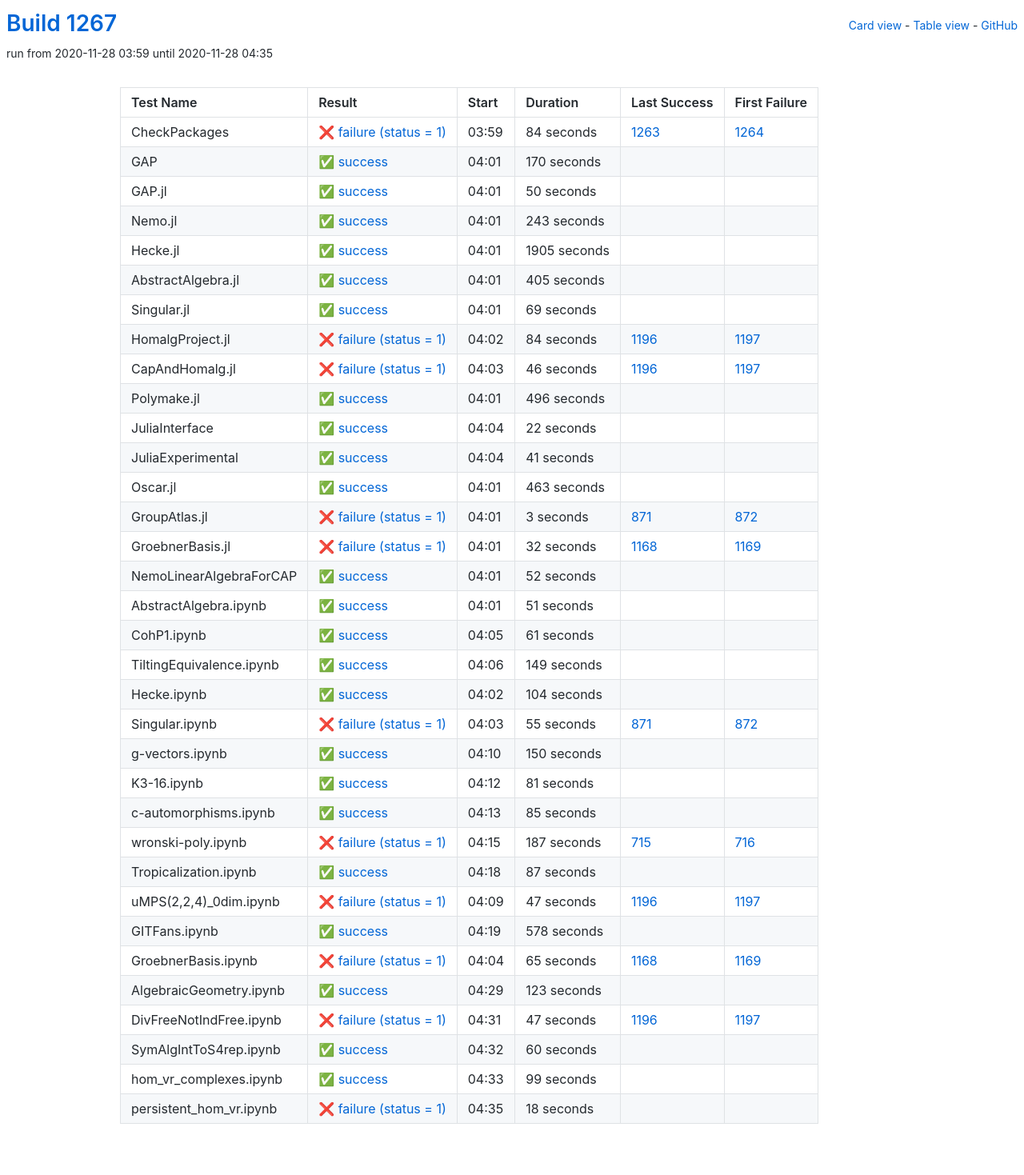
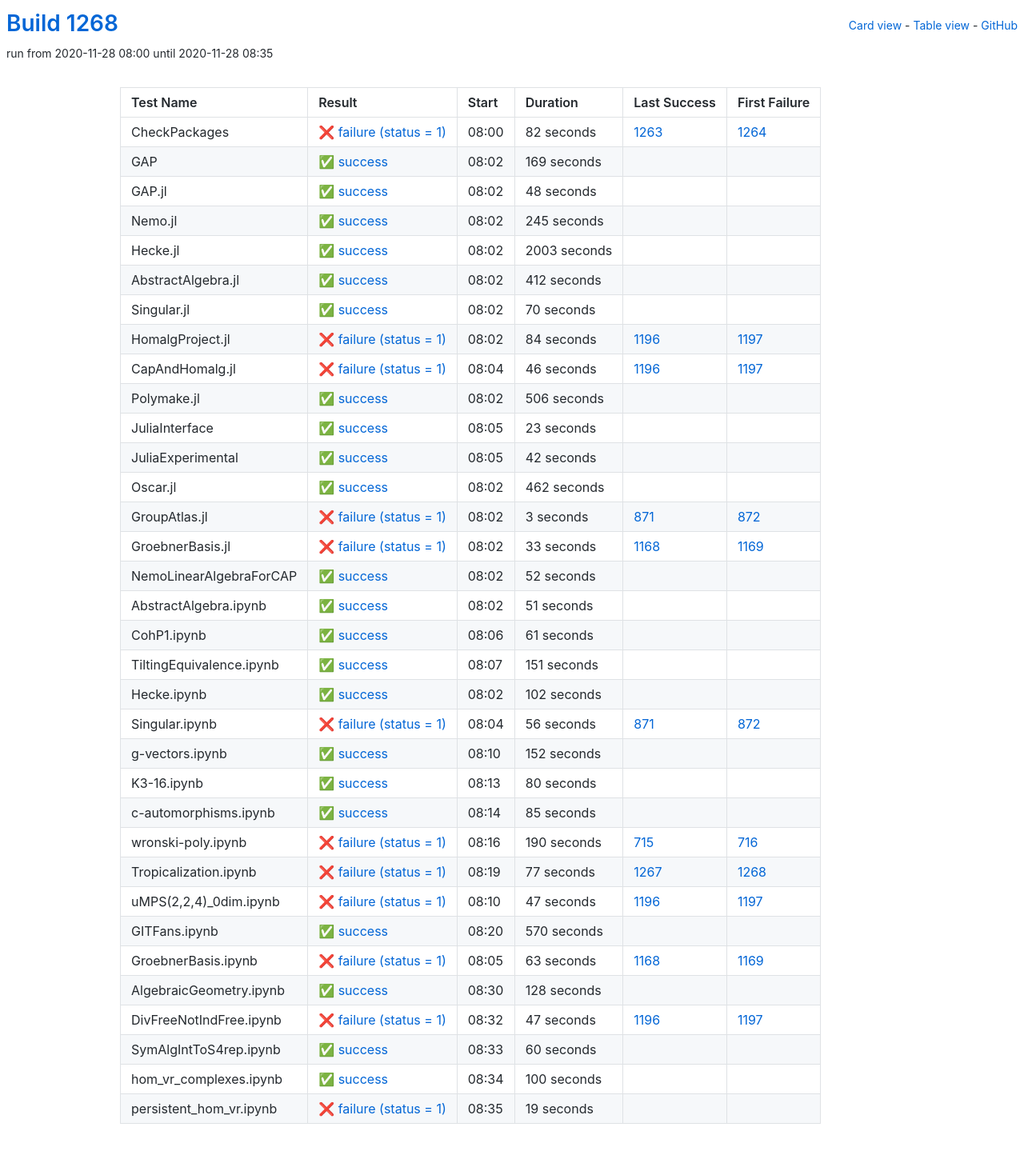
Before and after one commit to oscar-system/oscar-ci-status-stable, a Jekyll site: the page built from table.html, in a window 1280 px wide. Shown: the whole page at 80% size. Built offline with Jekyll 4.4.1, drawn with Linux system fonts in a browser that asks for light colours.

Commit message:
Build #1268

```diff
--- a/_data/ci.yml
+++ b/_data/ci.yml
@@ -1,6 +1,6 @@
 ---
-build: 1267
-build_url: https://oscarci.mathematik.uni-kl.de/job/oscar-stable/1267/
+build: 1268
+build_url: https://oscarci.mathematik.uni-kl.de/job/oscar-stable/1268/
 job: oscar-stable
 organization: oscar-system
 repo: oscar-ci-status-stable
@@ -8,92 +8,92 @@ repourl: https://github.com/oscar-system/oscar-ci-status-stable
 tests:
 - name: CheckPackages
   id: checkpackages
-  log: https://oscarci.mathematik.uni-kl.de/job/oscar-stable/1267/artifact/logs/build-1267/CheckPackages.log
-  start: 2020-11-28 03:59
+  log: https://oscarci.mathematik.uni-kl.de/job/oscar-stable/1268/artifact/logs/build-1268/CheckPackages.log
+  start: 2020-11-28 08:00
   success: false
   exitcode: 1
   status: failure
-  duration: 84
+  duration: 82
   last_success: 1263
   last_success_url: https://oscarci.mathematik.uni-kl.de/job/oscar-stable/1263/
   first_failure: 1264
   first_failure_url: https://oscarci.mathematik.uni-kl.de/job/oscar-stable/1264/
 - name: GAP
   id: gap
-  log: https://oscarci.mathematik.uni-kl.de/job/oscar-stable/1267/artifact/logs/build-1267/GAP.log
-  start: 2020-11-28 04:01
+  log: https://oscarci.mathematik.uni-kl.de/job/oscar-stable/1268/artifact/logs/build-1268/GAP.log
+  start: 2020-11-28 08:02
   success: true
   exitcode: 0
   status: success
-  duration: 170
+  duration: 169
   last_success: false
   last_success_url:
   first_failure: false
   first_failure_url:
 - name: GAP.jl
   id: gap-jl
-  log: https://oscarci.mathematik.uni-kl.de/job/oscar-stable/1267/artifact/logs/build-1267/GAP.jl.log
-  start: 2020-11-28 04:01
+  log: https://oscarci.mathematik.uni-kl.de/job/oscar-stable/1268/artifact/logs/build-1268/GAP.jl.log
+  start: 2020-11-28 08:02
   success: true
   exitcode: 0
   status: success
-  duration: 50
+  duration: 48
   last_success: false
   last_success_url:
   first_failure: false
   first_failure_url:
 - name: Nemo.jl
   id: nemo-jl
-  log: https://oscarci.mathematik.uni-kl.de/job/oscar-stable/1267/artifact/logs/build-1267/Nemo.jl.log
-  start: 2020-11-28 04:01
+  log: https://oscarci.mathematik.uni-kl.de/job/oscar-stable/1268/artifact/logs/build-1268/Nemo.jl.log
+  start: 2020-11-28 08:02
   success: true
   exitcode: 0
   status: success
-  duration: 243
+  duration: 245
   last_success: false
   last_success_url:
   first_failure: false
   first_failure_url:
 - name: Hecke.jl
   id: hecke-jl
-  log: https://oscarci.mathematik.uni-kl.de/job/oscar-stable/1267/artifact/logs/build-1267/Hecke.jl.log
-  start: 2020-11-28 04:01
+  log: https://oscarci.mathematik.uni-kl.de/job/oscar-stable/1268/artifact/logs/build-1268/Hecke.jl.log
+  start: 2020-11-28 08:02
   success: true
   exitcode: 0
   status: success
-  duration: 1905
+  duration: 2003
   last_success: false
   last_success_url:
   first_failure: false
   first_failure_url:
 - name: AbstractAlgebra.jl
   id: abstractalgebra-jl
-  log: https://oscarci.mathematik.uni-kl.de/job/oscar-stable/1267/artifact/logs/build-1267/AbstractAlgebra.jl.log
-  start: 2020-11-28 04:01
+  log: https://oscarci.mathematik.uni-kl.de/job/oscar-stable/1268/artifact/logs/build-1268/AbstractAlgebra.jl.log
+  start: 2020-11-28 08:02
   success: true
   exitcode: 0
   status: success
-  duration: 405
+  duration: 412
   last_success: false
   last_success_url:
   first_failure: false
   first_failure_url:
 - name: Singular.jl
   id: singular-jl
-  log: https://oscarci.mathematik.uni-kl.de/job/oscar-stable/1267/artifact/logs/build-1267/Singular.jl.log
-  start: 2020-11-28 04:01
+  log: https://oscarci.mathematik.uni-kl.de/job/oscar-stable/1268/artifact/logs/build-1268/Singular.jl.log
+  start: 2020-11-28 08:02
   success: true
   exitcode: 0
   status: success
-  duration: 69
+  duration: 70
   last_success: false
   last_success_url:
   first_failure: false
   first_failure_url:
 - name: HomalgProject.jl
   id: homalgproject-jl
-  log: https://oscarci.mathematik.uni-kl.de/job/oscar-stable/1267/artifact/logs/build-1267/HomalgProject.jl.log
-  start: 2020-11-28 04:02
+  log: https://oscarci.mathematik.uni-kl.de/job/oscar-stable/1268/artifact/logs/build-1268/HomalgProject.jl.log
+  start: 2020-11-28 08:02
   success: false
   exitcode: 1
   status: failure
@@ -104,8 +104,8 @@ tests:
   first_failure_url: https://oscarci.mathematik.uni-kl.de/job/oscar-stable/1197/
 - name: CapAndHomalg.jl
   id: capandhomalg-jl
-  log: https://oscarci.mathematik.uni-kl.de/job/oscar-stable/1267/artifact/logs/build-1267/CapAndHomalg.jl.log
-  start: 2020-11-28 04:03
+  log: https://oscarci.mathematik.uni-kl.de/job/oscar-stable/1268/artifact/logs/build-1268/CapAndHomalg.jl.log
+  start: 2020-11-28 08:04
   success: false
   exitcode: 1
   status: failure
@@ -116,56 +116,56 @@ tests:
   first_failure_url: https://oscarci.mathematik.uni-kl.de/job/oscar-stable/1197/
 - name: Polymake.jl
   id: polymake-jl
-  log: https://oscarci.mathematik.uni-kl.de/job/oscar-stable/1267/artifact/logs/build-1267/Polymake.jl.log
-  start: 2020-11-28 04:01
+  log: https://oscarci.mathematik.uni-kl.de/job/oscar-stable/1268/artifact/logs/build-1268/Polymake.jl.log
+  start: 2020-11-28 08:02
   success: true
   exitcode: 0
   status: success
-  duration: 496
+  duration: 506
   last_success: false
   last_success_url:
   first_failure: false
   first_failure_url:
 - name: JuliaInterface
   id: juliainterface
-  log: https://oscarci.mathematik.uni-kl.de/job/oscar-stable/1267/artifact/logs/build-1267/JuliaInterface.log
-  start: 2020-11-28 04:04
+  log: https://oscarci.mathematik.uni-kl.de/job/oscar-stable/1268/artifact/logs/build-1268/JuliaInterface.log
+  start: 2020-11-28 08:05
   success: true
   exitcode: 0
   status: success
-  duration: 22
+  duration: 23
   last_success: false
   last_success_url:
   first_failure: false
   first_failure_url:
 - name: JuliaExperimental
   id: juliaexperimental
-  log: https://oscarci.mathematik.uni-kl.de/job/oscar-stable/1267/artifact/logs/build-1267/JuliaExperimental.log
-  start: 2020-11-28 04:04
+  log: https://oscarci.mathematik.uni-kl.de/job/oscar-stable/1268/artifact/logs/build-1268/JuliaExperimental.log
+  start: 2020-11-28 08:05
   success: true
   exitcode: 0
   status: success
-  duration: 41
+  duration: 42
   last_success: false
   last_success_url:
   first_failure: false
   first_failure_url:
 - name: Oscar.jl
   id: oscar-jl
-  log: https://oscarci.mathematik.uni-kl.de/job/oscar-stable/1267/artifact/logs/build-1267/Oscar.jl.log
-  start: 2020-11-28 04:01
+  log: https://oscarci.mathematik.uni-kl.de/job/oscar-stable/1268/artifact/logs/build-1268/Oscar.jl.log
+  start: 2020-11-28 08:02
   success: true
   exitcode: 0
   status: success
-  duration: 463
+  duration: 462
   last_success: false
   last_success_url:
   first_failure: false
   first_failure_url:
 - name: GroupAtlas.jl
   id: groupatlas-jl
-  log: https://oscarci.mathematik.uni-kl.de/job/oscar-stable/1267/artifact/logs/build-1267/GroupAtlas.jl.log
-  start: 2020-11-28 04:01
+  log: https://oscarci.mathematik.uni-kl.de/job/oscar-stable/1268/artifact/logs/build-1268/GroupAtlas.jl.log
+  start: 2020-11-28 08:02
   success: false
   exitcode: 1
   status: failure
@@ -176,20 +176,20 @@ tests:
   first_failure_url: https://oscarci.mathematik.uni-kl.de/job/oscar-stable/872/
 - name: GroebnerBasis.jl
   id: groebnerbasis-jl
-  log: https://oscarci.mathematik.uni-kl.de/job/oscar-stable/1267/artifact/logs/build-1267/GroebnerBasis.jl.log
-  start: 2020-11-28 04:01
+  log: https://oscarci.mathematik.uni-kl.de/job/oscar-stable/1268/artifact/logs/build-1268/GroebnerBasis.jl.log
+  start: 2020-11-28 08:02
   success: false
   exitcode: 1
   status: failure
-  duration: 32
+  duration: 33
   last_success: 1168
   last_success_url: https://oscarci.mathematik.uni-kl.de/job/oscar-stable/1168/
   first_failure: 1169
   first_failure_url: https://oscarci.mathematik.uni-kl.de/job/oscar-stable/1169/
 - name: NemoLinearAlgebraForCAP
   id: nemolinearalgebraforcap
-  log: https://oscarci.mathematik.uni-kl.de/job/oscar-stable/1267/artifact/logs/build-1267/NemoLinearAlgebraForCAP.log
-  start: 2020-11-28 04:01
+  log: https://oscarci.mathematik.uni-kl.de/job/oscar-stable/1268/artifact/logs/build-1268/NemoLinearAlgebraForCAP.log
+  start: 2020-11-28 08:02
   success: true
   exitcode: 0
   status: success
@@ -200,8 +200,8 @@ tests:
   first_failure_url:
 - name: AbstractAlgebra.ipynb
   id: abstractalgebra-ipynb
-  log: https://oscarci.mathematik.uni-kl.de/job/oscar-stable/1267/artifact/logs/build-1267/AbstractAlgebra.ipynb.log
-  start: 2020-11-28 04:01
+  log: https://oscarci.mathematik.uni-kl.de/job/oscar-stable/1268/artifact/logs/build-1268/AbstractAlgebra.ipynb.log
+  start: 2020-11-28 08:02
   success: true
   exitcode: 0
   status: success
@@ -212,8 +212,8 @@ tests:
   first_failure_url:
 - name: CohP1.ipynb
   id: cohp1-ipynb
-  log: https://oscarci.mathematik.uni-kl.de/job/oscar-stable/1267/artifact/logs/build-1267/CohP1.ipynb.log
-  start: 2020-11-28 04:05
+  log: https://oscarci.mathematik.uni-kl.de/job/oscar-stable/1268/artifact/logs/build-1268/CohP1.ipynb.log
+  start: 2020-11-28 08:06
   success: true
   exitcode: 0
   status: success
@@ -224,68 +224,68 @@ tests:
   first_failure_url:
 - name: TiltingEquivalence.ipynb
   id: tiltingequivalence-ipynb
-  log: https://oscarci.mathematik.uni-kl.de/job/oscar-stable/1267/artifact/logs/build-1267/TiltingEquivalence.ipynb.log
-  start: 2020-11-28 04:06
+  log: https://oscarci.mathematik.uni-kl.de/job/oscar-stable/1268/artifact/logs/build-1268/TiltingEquivalence.ipynb.log
+  start: 2020-11-28 08:07
   success: true
   exitcode: 0
   status: success
-  duration: 149
+  duration: 151
   last_success: false
   last_success_url:
   first_failure: false
   first_failure_url:
 - name: Hecke.ipynb
   id: hecke-ipynb
-  log: https://oscarci.mathematik.uni-kl.de/job/oscar-stable/1267/artifact/logs/build-1267/Hecke.ipynb.log
-  start: 2020-11-28 04:02
+  log: https://oscarci.mathematik.uni-kl.de/job/oscar-stable/1268/artifact/logs/build-1268/Hecke.ipynb.log
+  start: 2020-11-28 08:02
   success: true
   exitcode: 0
   status: success
-  duration: 104
+  duration: 102
   last_success: false
   last_success_url:
   first_failure: false
   first_failure_url:
 - name: Singular.ipynb
   id: singular-ipynb
-  log: https://oscarci.mathematik.uni-kl.de/job/oscar-stable/1267/artifact/logs/build-1267/Singular.ipynb.log
-  start: 2020-11-28 04:03
+  log: https://oscarci.mathematik.uni-kl.de/job/oscar-stable/1268/artifact/logs/build-1268/Singular.ipynb.log
+  start: 2020-11-28 08:04
   success: false
   exitcode: 1
   status: failure
-  duration: 55
+  duration: 56
   last_success: 871
   last_success_url: https://oscarci.mathematik.uni-kl.de/job/oscar-stable/871/
   first_failure: 872
   first_failure_url: https://oscarci.mathematik.uni-kl.de/job/oscar-stable/872/
 - name: g-vectors.ipynb
   id: g-vectors-ipynb
-  log: https://oscarci.mathematik.uni-kl.de/job/oscar-stable/1267/artifact/logs/build-1267/g-vectors.ipynb.log
-  start: 2020-11-28 04:10
+  log: https://oscarci.mathematik.uni-kl.de/job/oscar-stable/1268/artifact/logs/build-1268/g-vectors.ipynb.log
+  start: 2020-11-28 08:10
   success: true
   exitcode: 0
   status: success
-  duration: 150
+  duration: 152
   last_success: false
   last_success_url:
   first_failure: false
   first_failure_url:
 - name: K3-16.ipynb
   id: k3-16-ipynb
-  log: https://oscarci.mathematik.uni-kl.de/job/oscar-stable/1267/artifact/logs/build-1267/K3-16.ipynb.log
-  start: 2020-11-28 04:12
+  log: https://oscarci.mathematik.uni-kl.de/job/oscar-stable/1268/artifact/logs/build-1268/K3-16.ipynb.log
+  start: 2020-11-28 08:13
   success: true
   exitcode: 0
   status: success
-  duration: 81
+  duration: 80
   last_success: false
   last_success_url:
   first_failure: false
   first_failure_url:
 - name: c-automorphisms.ipynb
   id: c-automorphisms-ipynb
-  log: https://oscarci.mathematik.uni-kl.de/job/oscar-stable/1267/artifact/logs/build-1267/c-automorphisms.ipynb.log
-  start: 2020-11-28 04:13
+  log: https://oscarci.mathematik.uni-kl.de/job/oscar-stable/1268/artifact/logs/build-1268/c-automorphisms.ipynb.log
+  start: 2020-11-28 08:14
   success: true
   exitcode: 0
   status: success
@@ -296,32 +296,32 @@ tests:
   first_failure_url:
 - name: wronski-poly.ipynb
   id: wronski-poly-ipynb
-  log: https://oscarci.mathematik.uni-kl.de/job/oscar-stable/1267/artifact/logs/build-1267/wronski-poly.ipynb.log
-  start: 2020-11-28 04:15
+  log: https://oscarci.mathematik.uni-kl.de/job/oscar-stable/1268/artifact/logs/build-1268/wronski-poly.ipynb.log
+  start: 2020-11-28 08:16
   success: false
   exitcode: 1
   status: failure
-  duration: 187
+  duration: 190
   last_success: 715
   last_success_url: https://oscarci.mathematik.uni-kl.de/job/oscar-stable/715/
   first_failure: 716
   first_failure_url: https://oscarci.mathematik.uni-kl.de/job/oscar-stable/716/
 - name: Tropicalization.ipynb
   id: tropicalization-ipynb
-  log: https://oscarci.mathematik.uni-kl.de/job/oscar-stable/1267/artifact/logs/build-1267/Tropicalization.ipynb.log
-  start: 2020-11-28 04:18
-  success: true
-  exitcode: 0
-  status: success
-  duration: 87
-  last_success: false
-  last_success_url:
-  first_failure: false
-  first_failure_url:
+  log: https://oscarci.mathematik.uni-kl.de/job/oscar-stable/1268/artifact/logs/build-1268/Tropicalization.ipynb.log
+  start: 2020-11-28 08:19
+  success: false
+  exitcode: 1
+  status: failure
+  duration: 77
+  last_success: 1267
+  last_success_url: https://oscarci.mathematik.uni-kl.de/job/oscar-stable/1267/
+  first_failure: 1268
+  first_failure_url: https://oscarci.mathematik.uni-kl.de/job/oscar-stable/1268/
 - name: uMPS(2,2,4)_0dim.ipynb
   id: umps-2-2-4-0dim-ipynb
-  log: https://oscarci.mathematik.uni-kl.de/job/oscar-stable/1267/artifact/logs/build-1267/uMPS-2-2-4-_0dim.ipynb.log
-  start: 2020-11-28 04:09
+  log: https://oscarci.mathematik.uni-kl.de/job/oscar-stable/1268/artifact/logs/build-1268/uMPS-2-2-4-_0dim.ipynb.log
+  start: 2020-11-28 08:10
   success: false
   exitcode: 1
   status: failure
@@ -332,44 +332,44 @@ tests:
   first_failure_url: https://oscarci.mathematik.uni-kl.de/job/oscar-stable/1197/
 - name: GITFans.ipynb
   id: gitfans-ipynb
-  log: https://oscarci.mathematik.uni-kl.de/job/oscar-stable/1267/artifact/logs/build-1267/GITFans.ipynb.log
-  start: 2020-11-28 04:19
+  log: https://oscarci.mathematik.uni-kl.de/job/oscar-stable/1268/artifact/logs/build-1268/GITFans.ipynb.log
+  start: 2020-11-28 08:20
   success: true
   exitcode: 0
   status: success
-  duration: 578
+  duration: 570
   last_success: false
   last_success_url:
   first_failure: false
   first_failure_url:
 - name: GroebnerBasis.ipynb
   id: groebnerbasis-ipynb
-  log: https://oscarci.mathematik.uni-kl.de/job/oscar-stable/1267/artifact/logs/build-1267/GroebnerBasis.ipynb.log
-  start: 2020-11-28 04:04
+  log: https://oscarci.mathematik.uni-kl.de/job/oscar-stable/1268/artifact/logs/build-1268/GroebnerBasis.ipynb.log
+  start: 2020-11-28 08:05
   success: false
   exitcode: 1
   status: failure
-  duration: 65
+  duration: 63
   last_success: 1168
   last_success_url: https://oscarci.mathematik.uni-kl.de/job/oscar-stable/1168/
   first_failure: 1169
   first_failure_url: https://oscarci.mathematik.uni-kl.de/job/oscar-stable/1169/
 - name: AlgebraicGeometry.ipynb
   id: algebraicgeometry-ipynb
-  log: https://oscarci.mathematik.uni-kl.de/job/oscar-stable/1267/artifact/logs/build-1267/AlgebraicGeometry.ipynb.log
-  start: 2020-11-28 04:29
+  log: https://oscarci.mathematik.uni-kl.de/job/oscar-stable/1268/artifact/logs/build-1268/AlgebraicGeometry.ipynb.log
+  start: 2020-11-28 08:30
   success: true
   exitcode: 0
   status: success
-  duration: 123
+  duration: 128
   last_success: false
   last_success_url:
   first_failure: false
   first_failure_url:
 - name: DivFreeNotIndFree.ipynb
   id: divfreenotindfree-ipynb
-  log: https://oscarci.mathematik.uni-kl.de/job/oscar-stable/1267/artifact/logs/build-1267/DivFreeNotIndFree.ipynb.log
-  start: 2020-11-28 04:31
+  log: https://oscarci.mathematik.uni-kl.de/job/oscar-stable/1268/artifact/logs/build-1268/DivFreeNotIndFree.ipynb.log
+  start: 2020-11-28 08:32
   success: false
   exitcode: 1
   status: failure
@@ -380,8 +380,8 @@ tests:
   first_failure_url: https://oscarci.mathematik.uni-kl.de/job/oscar-stable/1197/
 - name: SymAlgIntToS4rep.ipynb
   id: symalginttos4rep-ipynb
-  log: https://oscarci.mathematik.uni-kl.de/job/oscar-stable/1267/artifact/logs/build-1267/SymAlgIntToS4rep.ipynb.log
-  start: 2020-11-28 04:32
+  log: https://oscarci.mathematik.uni-kl.de/job/oscar-stable/1268/artifact/logs/build-1268/SymAlgIntToS4rep.ipynb.log
+  start: 2020-11-28 08:33
   success: true
   exitcode: 0
   status: success
@@ -392,24 +392,24 @@ tests:
   first_failure_url:
 - name: hom_vr_complexes.ipynb
   id: hom-vr-complexes-ipynb
-  log: https://oscarci.mathematik.uni-kl.de/job/oscar-stable/1267/artifact/logs/build-1267/hom_vr_complexes.ipynb.log
-  start: 2020-11-28 04:33
+  log: https://oscarci.mathematik.uni-kl.de/job/oscar-stable/1268/artifact/logs/build-1268/hom_vr_complexes.ipynb.log
+  start: 2020-11-28 08:34
   success: true
   exitcode: 0
   status: success
-  duration: 99
+  duration: 100
   last_success: false
   last_success_url:
   first_failure: false
   first_failure_url:
 - name: persistent_hom_vr.ipynb
   id: persistent-hom-vr-ipynb
-  log: https://oscarci.mathematik.uni-kl.de/job/oscar-stable/1267/artifact/logs/build-1267/persistent_hom_vr.ipynb.log
-  start: 2020-11-28 04:35
+  log: https://oscarci.mathematik.uni-kl.de/job/oscar-stable/1268/artifact/logs/build-1268/persistent_hom_vr.ipynb.log
+  start: 2020-11-28 08:35
   success: false
   exitcode: 1
   status: failure
-  duration: 18
+  duration: 19
   last_success: false
   last_success_url:
   first_failure: false
```
Also changed, not shown: README.md.
